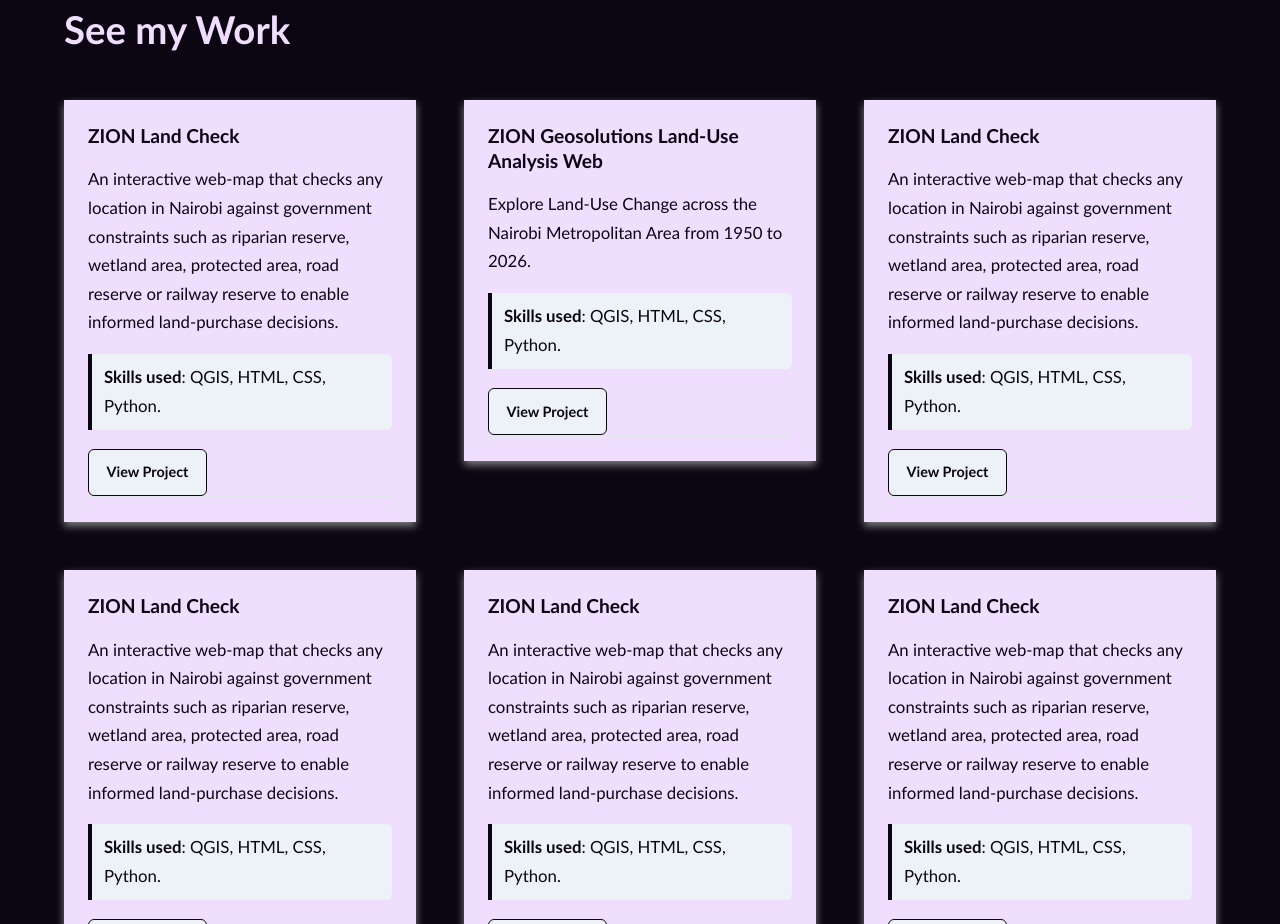
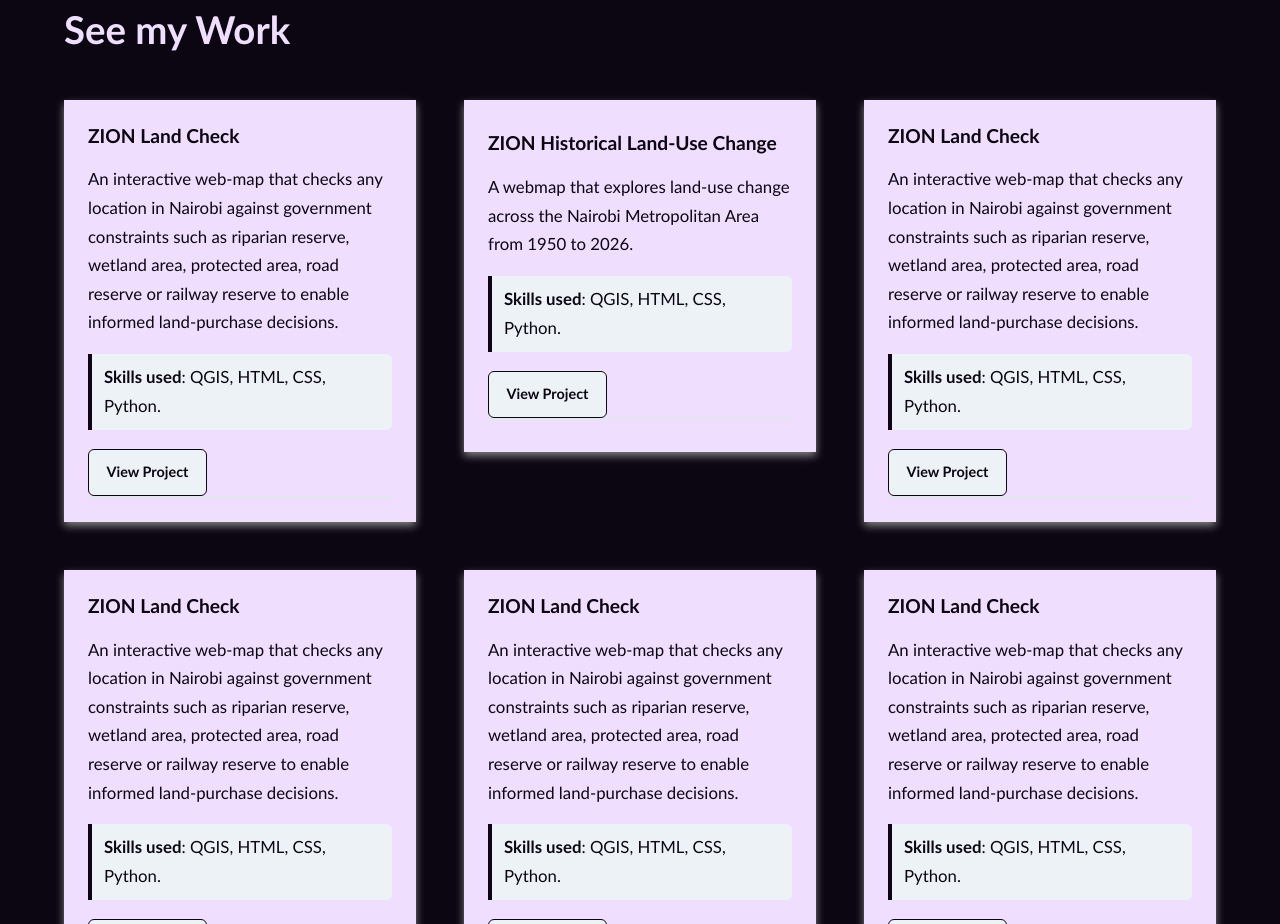
Before and after one commit to romanajacky/Portfolio-, a plain HTML site: page index.html in a window 1280 px wide. Shown: the part 1680-2604 px from the top of the page. Drawn offline with Linux system fonts and the light colour scheme.

Commit message:
Update index.html
Updated see my work

```diff
--- a/index.html
+++ b/index.html
@@ -108,9 +108,9 @@
                 <!-- PROJECT 2 -->
                 <div class="project-card">
                     <div class="information">
-                        <h4><strong>ZION Geosolutions Land-Use Analysis Web</strong></h4>
+                        <h4><strong>ZION Historical Land-Use Change</strong></h4>
                         <p>
-                            Explore Land-Use Change across the Nairobi Metropolitan Area from 1950 to 2026.
+                            A webmap that explores land-use change across the Nairobi Metropolitan Area from 1950 to 2026.
                         </p>
                         <p><b>Skills used</b>: QGIS, HTML, CSS, Python.</p>
                         <a class="view-project"
```
